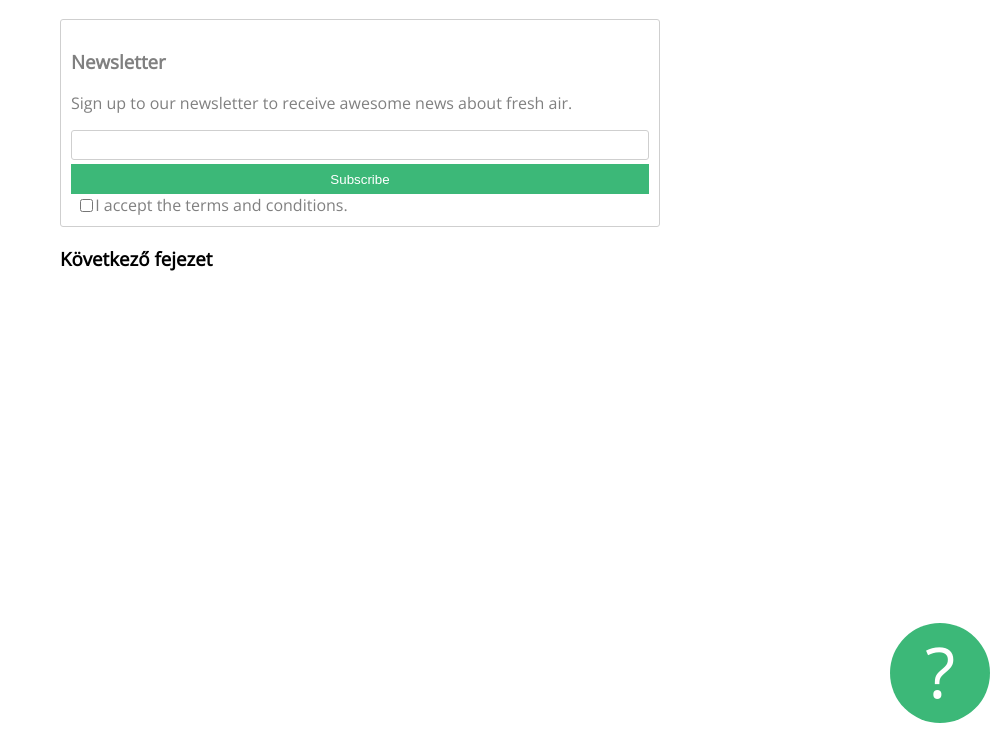
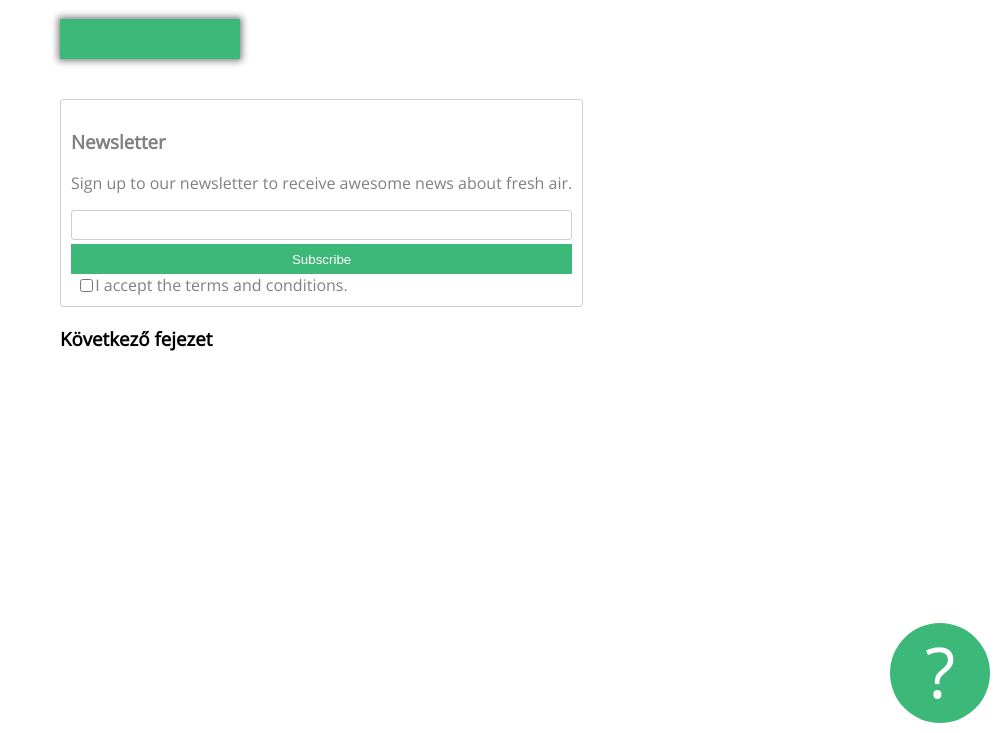
Before and after one commit to budahazim/gyakorlas, a plain HTML site: page index.html in a window 1280 px wide. Shown: the part 67-800 px from the top of the page, without its empty margins (280-1280 px from the left). Drawn offline with nearby package versions, Linux system fonts and the light colour scheme.

Commit message:
Update style.css

```diff
--- a/style.css
+++ b/style.css
@@ -1,4 +1,3 @@
-
 .container {
     width: 600px;
     margin-left: auto;
@@ -66,3 +65,28 @@
     right: 10px;
 
 }
+
+.card {
+    background-color: #3cb878;
+    color: white;
+    width: 180px;
+    text-align: center;
+    padding: 20px 0;
+    box-shadow: 0 0 7px 2px gray;
+    margin-bottom: 40px;
+}
+
+.card h3 {
+    margin-bottom: 0;
+    margin-top: 10px;
+
+}
+
+#card-holder {
+    display: flex;
+    justify-content: space-between;
+    align-items: flex-end;
+    align-content: space-around;
+    flex-direction: row;
+    flex-wrap: wrap;
+}
```
